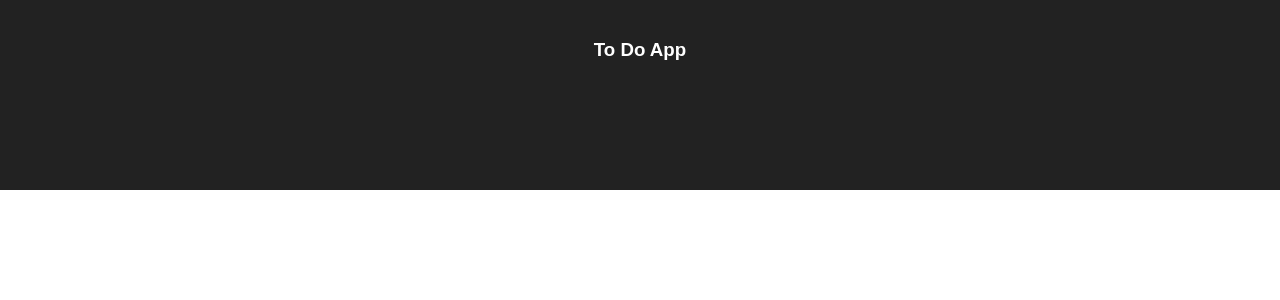
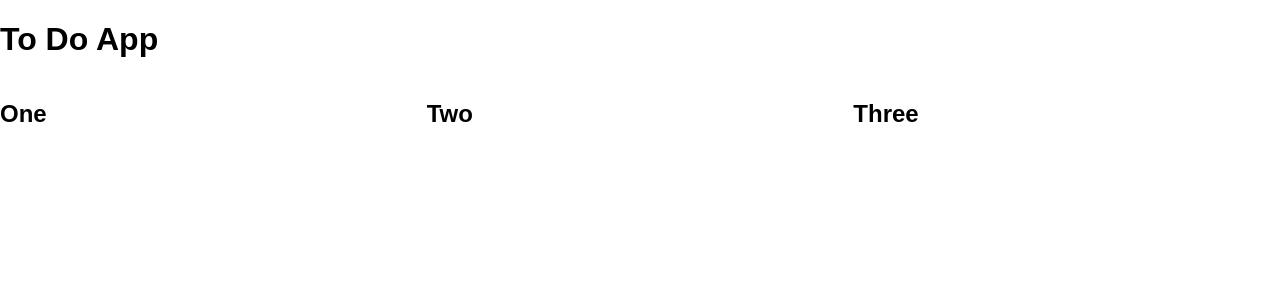
Before and after one commit to mattwong59/to-do-app, a React (Create React App) app in the folder client/: page / in a window 1280 px wide. Shown: the top 300 px of the page. Built offline with nearby package versions, Linux system fonts and the light colour scheme.

Commit message:
Add three columns in a grid div

```diff
--- a/client/src/App.css
+++ b/client/src/App.css
@@ -1,28 +1,4 @@
-.App {
-  text-align: center;
+.columns {
+  display: grid;
+  grid-template-columns: 1fr 1fr 1fr;
 }
-
-.App-logo {
-  animation: App-logo-spin infinite 20s linear;
-  height: 80px;
-}
-
-.App-header {
-  background-color: #222;
-  height: 150px;
-  padding: 20px;
-  color: white;
-}
-
-.App-title {
-  font-size: 1.5em;
-}
-
-.App-intro {
-  font-size: large;
-}
-
-@keyframes App-logo-spin {
-  from { transform: rotate(0deg); }
-  to { transform: rotate(360deg); }
-}
--- a/client/src/App.js
+++ b/client/src/App.js
@@ -6,9 +6,12 @@ class App extends Component {
   render() {
     return (
       <div className="App">
-        <header className="App-header">
-          <h3>To Do App</h3>
-        </header>
+          <h1>To Do App</h1>
+          <div className="columns">
+            <h2>One</h2>
+            <h2>Two</h2>
+            <h2>Three</h2>
+          </div>
       </div>
     );
   }
```
